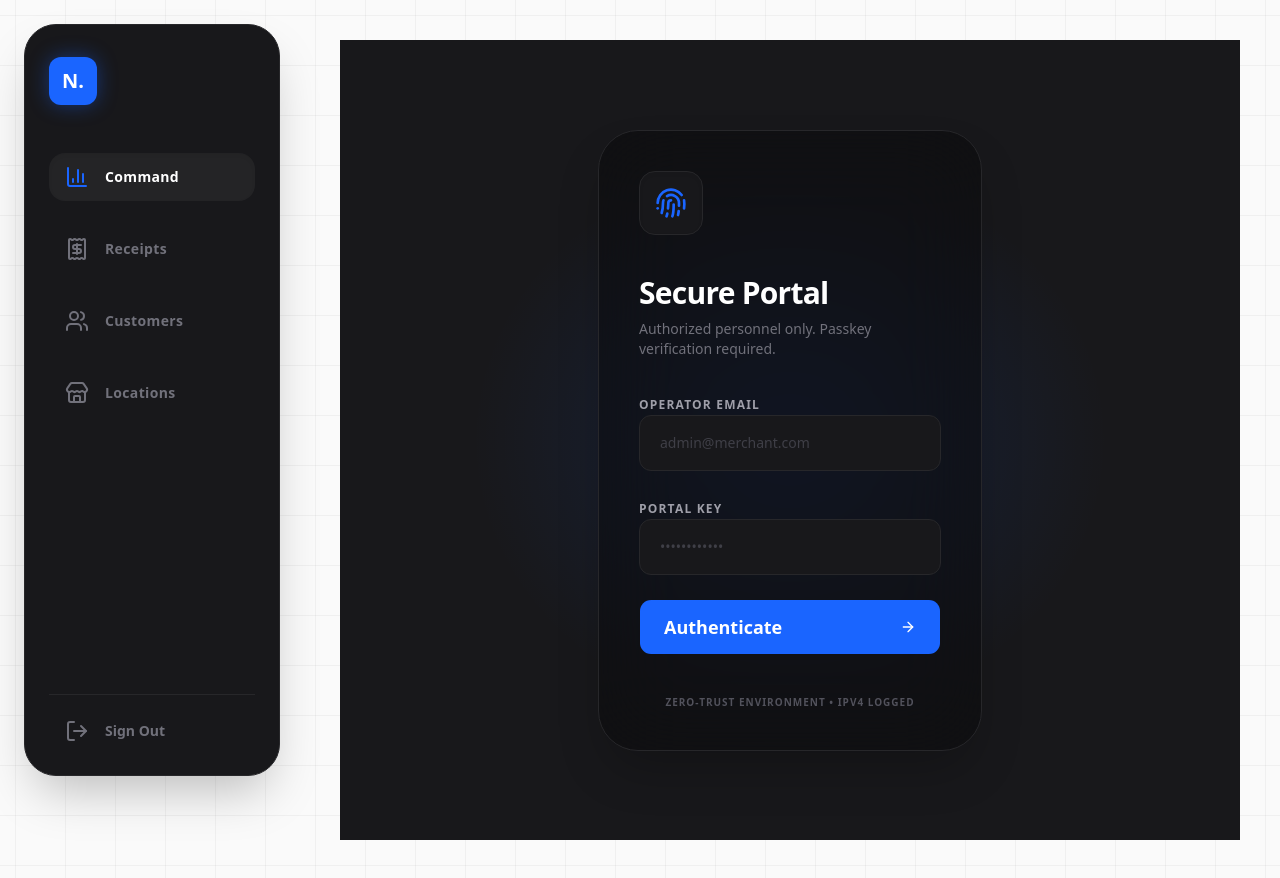
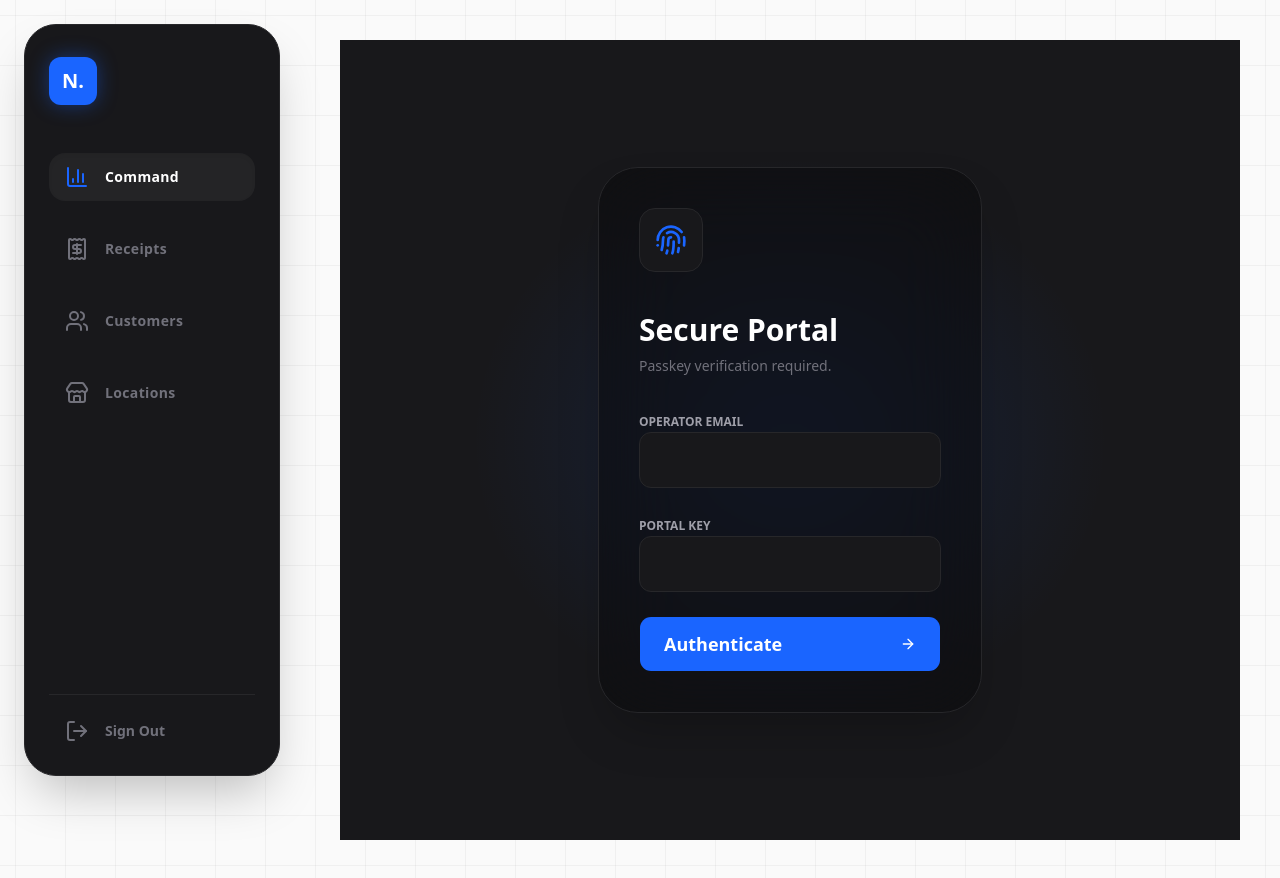
Before and after one commit to itznik/NovaBill, a Next.js app in the folder novabill/: page /admin/login in a window 1280 px wide. Built offline with nearby package versions, Linux system fonts and the light colour scheme.

Commit message:
Update page.tsx

```diff
--- a/novabill/src/app/admin/login/page.tsx
+++ b/novabill/src/app/admin/login/page.tsx
@@ -1,70 +1,63 @@
 'use client';
 
 import { useState } from 'react';
-import { useRouter } from 'next/navigation';
 import { motion, AnimatePresence } from 'framer-motion';
 import { Button } from '@/components/ui/button';
 import { Fingerprint, ArrowRight, Loader2, AlertCircle } from 'lucide-react';
 import { Input } from '@/components/ui/input';
 
 export default function AdminLogin() {
-  const router = useRouter();
   const [email, setEmail] = useState('');
   const [password, setPassword] = useState('');
   const [loading, setLoading] = useState(false);
   const [error, setError] = useState('');
 
   const handleLogin = async (e: React.FormEvent) => {
-    e.preventDefault();
+    e.preventDefault(); // Prevents the page from just refreshing
     setLoading(true);
     setError('');
 
     try {
+      alert("1. Button clicked. Contacting API...");
+
       const res = await fetch('/api/auth/login', {
         method: 'POST',
         headers: { 'Content-Type': 'application/json' },
         body: JSON.stringify({ email, password })
       });
 
-            if (res.ok) {
-        window.location.href = '/admin'; // Forces a hard reload so the cookie registers
+      const data = await res.json();
+
+      if (res.ok) {
+        alert("2. API Success! Redirecting to Dashboard...");
+        window.location.href = '/admin';
       } else {
-        const data = await res.json();
+        alert("2. API Rejected: " + (data.error || "Unknown Error"));
         setError(data.error || 'Authentication failed');
         setLoading(false);
       }
-    } catch (err) {
+    } catch (err: any) {
+      alert("2. Network Crash: " + err.message);
       setError('Network error. Secure connection failed.');
       setLoading(false);
     }
   };
 
   return (
-    <main className="min-h-screen bg-zinc-900 flex items-center justify-center p-4 selection:bg-blue-500/30 relative overflow-hidden">
-
-      {/* Background Graphic Element */}
+    <main className="min-h-screen bg-zinc-900 flex items-center justify-center p-4 relative overflow-hidden">
       <div className="absolute inset-0 bg-[radial-gradient(ellipse_at_center,rgba(26,101,255,0.15),transparent_50%)]"></div>
 
-      <motion.div
-        initial={{ opacity: 0, y: 20 }} animate={{ opacity: 1, y: 0 }} transition={{ type: "spring", stiffness: 300, damping: 30 }}
-        className="w-full max-w-sm bg-zinc-950/50 backdrop-blur-2xl border border-zinc-800 p-10 rounded-[2.5rem] shadow-2xl relative z-10"
-      >
-        <div className="w-16 h-16 bg-zinc-900 border border-zinc-800 rounded-2xl flex items-center justify-center mb-10 shadow-inner">
+      <motion.div className="w-full max-w-sm bg-zinc-950/50 backdrop-blur-2xl border border-zinc-800 p-10 rounded-[2.5rem] shadow-2xl relative z-10">
+        <div className="w-16 h-16 bg-zinc-900 border border-zinc-800 rounded-2xl flex items-center justify-center mb-10">
           <Fingerprint className="w-8 h-8 text-[#1a65ff]" />
         </div>
 
-        <h1 className="text-3xl font-extrabold tracking-tight text-white mb-2">Secure Portal</h1>
-        <p className="text-sm text-zinc-500 font-medium mb-8">Authorized personnel only. Passkey verification required.</p>
+        <h1 className="text-3xl font-extrabold text-white mb-2">Secure Portal</h1>
+        <p className="text-sm text-zinc-500 mb-8">Passkey verification required.</p>
 
-        {/* Error State Module */}
         <AnimatePresence>
           {error && (
-            <motion.div
-              initial={{ opacity: 0, height: 0, marginBottom: 0 }}
-              animate={{ opacity: 1, height: 'auto', marginBottom: 24 }}
-              exit={{ opacity: 0, height: 0, marginBottom: 0 }}
-              className="bg-red-500/10 border border-red-500/20 text-red-400 text-xs font-bold px-4 py-3 rounded-xl flex items-center gap-2"
-            >
+            <motion.div className="bg-red-500/10 border border-red-500/20 text-red-400 text-xs font-bold px-4 py-3 rounded-xl flex items-center gap-2 mb-6">
               <AlertCircle className="w-4 h-4" /> {error}
             </motion.div>
           )}
@@ -72,47 +65,39 @@ export default function AdminLogin() {
 
         <form className="space-y-6" onSubmit={handleLogin}>
           <div className="space-y-2">
-            <label className="text-xs font-bold text-zinc-400 uppercase tracking-widest">Operator Email</label>
+            <label className="text-xs font-bold text-zinc-400 uppercase">Operator Email</label>
             <Input
               type="email"
-              placeholder="admin@merchant.com"
               value={email}
               onChange={(e) => setEmail(e.target.value)}
               required
               disabled={loading}
-              className="bg-zinc-900 border-zinc-800 text-white rounded-xl h-14 px-5 focus-visible:ring-1 focus-visible:ring-[#1a65ff] focus-visible:ring-offset-0 placeholder:text-zinc-700 disabled:opacity-50"
+              className="bg-zinc-900 border-zinc-800 text-white rounded-xl h-14 px-5"
             />
           </div>
 
           <div className="space-y-2">
-            <label className="text-xs font-bold text-zinc-400 uppercase tracking-widest">Portal Key</label>
+            <label className="text-xs font-bold text-zinc-400 uppercase">Portal Key</label>
             <Input
               type="password"
-              placeholder="••••••••••••"
               value={password}
               onChange={(e) => setPassword(e.target.value)}
               required
               disabled={loading}
-              className="bg-zinc-900 border-zinc-800 text-white rounded-xl h-14 px-5 focus-visible:ring-1 focus-visible:ring-[#1a65ff] focus-visible:ring-offset-0 placeholder:text-zinc-700 disabled:opacity-50"
+              className="bg-zinc-900 border-zinc-800 text-white rounded-xl h-14 px-5"
             />
           </div>
 
+          {/* FIX: Explicit type="submit" added to guarantee form trigger */}
           <Button
+            type="submit"
             disabled={loading}
-            className="w-full h-14 rounded-xl bg-[#1a65ff] hover:bg-blue-600 text-white font-bold text-lg flex items-center justify-between px-6 transition-all group disabled:opacity-70 disabled:cursor-not-allowed"
+            className="w-full h-14 rounded-xl bg-[#1a65ff] hover:bg-blue-600 text-white font-bold text-lg flex items-center justify-between px-6 transition-all group"
           >
             {loading ? 'Authenticating...' : 'Authenticate'}
-            {loading ? (
-              <Loader2 className="w-5 h-5 animate-spin" />
-            ) : (
-              <ArrowRight className="w-5 h-5 group-hover:translate-x-1 transition-transform" />
-            )}
+            {loading ? <Loader2 className="w-5 h-5 animate-spin" /> : <ArrowRight className="w-5 h-5" />}
           </Button>
         </form>
-
-        <div className="mt-10 text-center text-[10px] font-bold text-zinc-600 uppercase tracking-widest">
-          Zero-Trust Environment • IPv4 Logged
-        </div>
       </motion.div>
     </main>
   );
```
